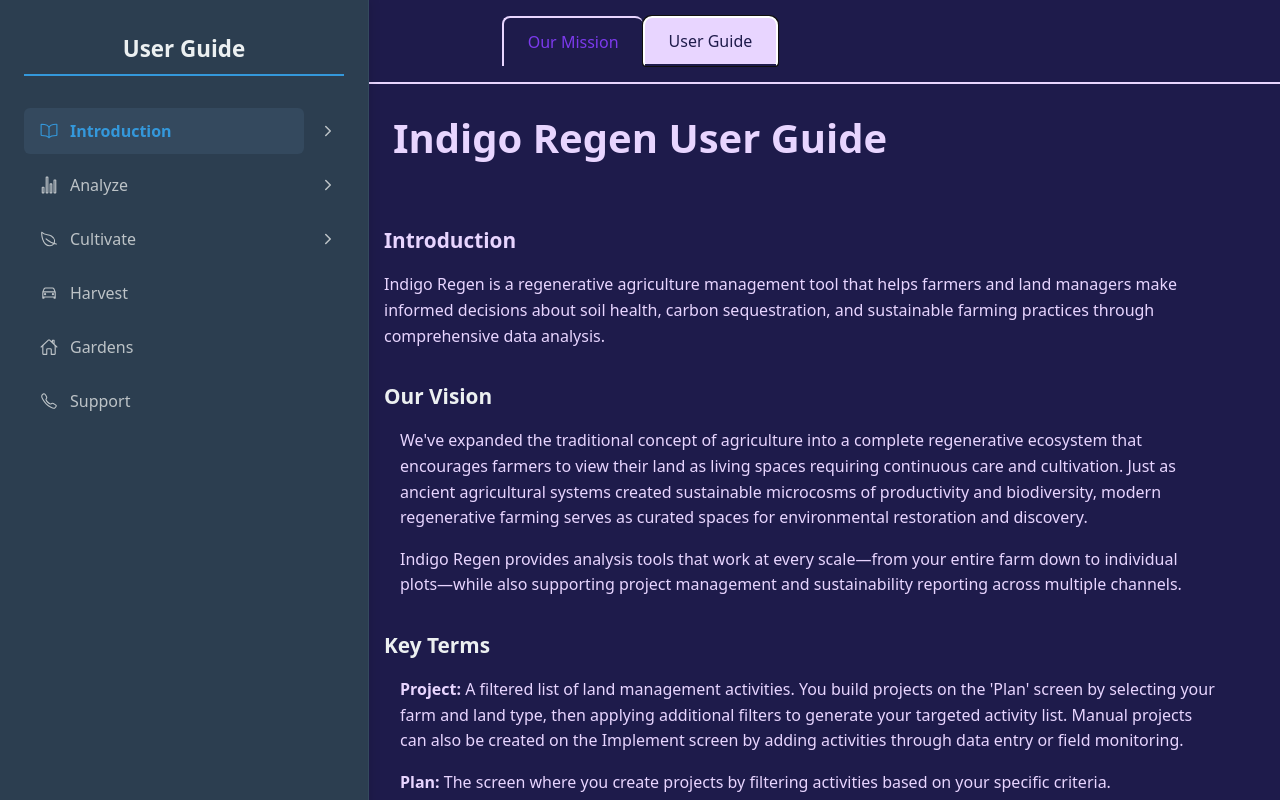
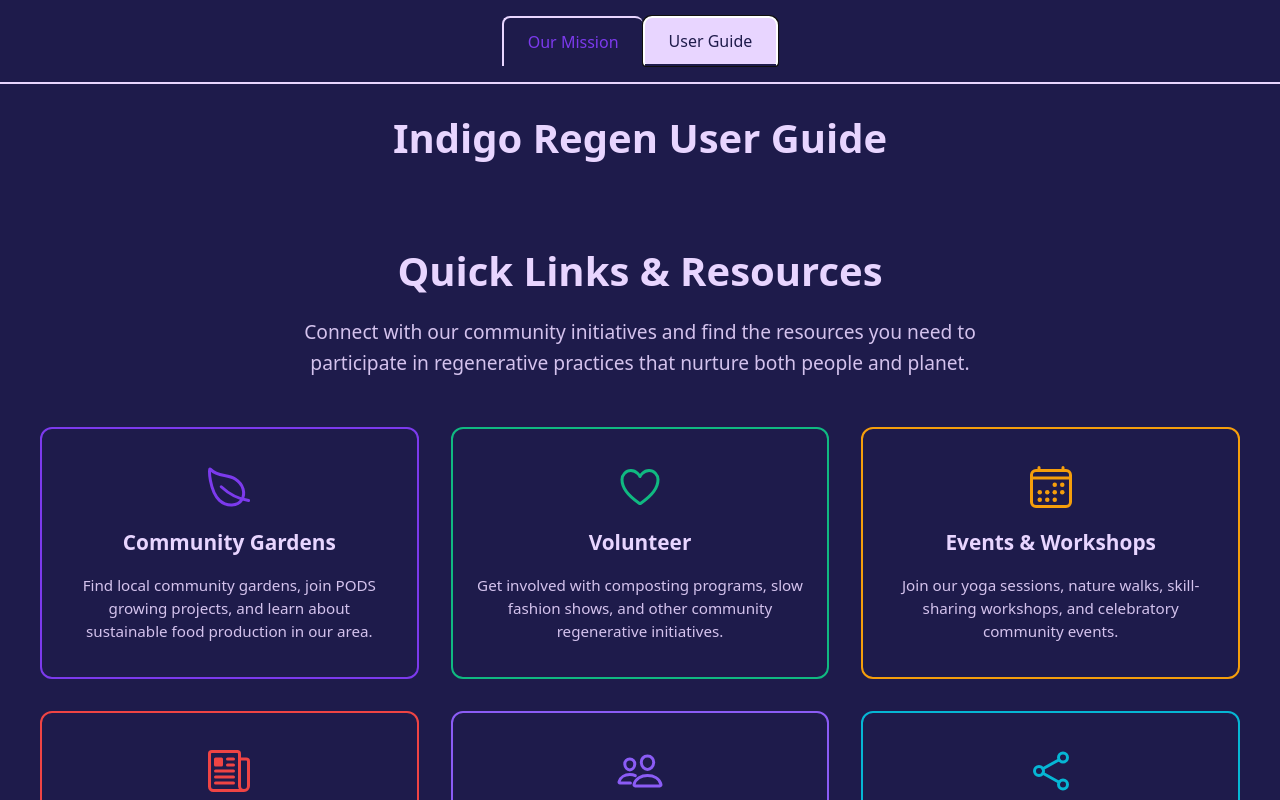
Before and after one commit to drewcydrew/IndigoRegen, a React (Vite) app: page / in a window 1280 px wide. Both pictures are taken after a click on the button "User Guide". Shown: the top 800 px of the page. Built offline with nearby package versions, Linux system fonts and the light colour scheme.

Commit message:
Updating user guide to quick links section

```diff
--- a/src/components/UserGuide.jsx
+++ b/src/components/UserGuide.jsx
@@ -1,507 +1,257 @@
-import React, { useState, useEffect } from 'react';
+import React from 'react';
 import {
+  IoLeafOutline,
+  IoGlobeOutline,
+  IoMailOutline,
+  IoCallOutline,
+  IoPeopleOutline,
+  IoNewspaperOutline,
+  IoCalendarOutline,
+  IoHeartOutline,
   IoBookOutline,
-  IoStatsChartOutline,
-  IoLeafOutline,
-  IoCarOutline,
-  IoHomeOutline,
-  IoCallOutline,
-  IoMenuOutline,
-  IoCloseOutline,
-  IoChevronDownOutline,
-  IoChevronForwardOutline
+  IoShareSocialOutline
 } from 'react-icons/io5';
-import userGuideContent from '../data/userGuideContent.json';
 
-const MediaSection = ({ media }) => {
-  const { src, title, type } = media;
-
-  // Auto-detect media type if not specified
-  const getMediaType = () => {
-    if (type) return type;
-    const extension = src.split('.').pop().toLowerCase();
-    return ['mp4', 'mov', 'avi', 'webm'].includes(extension) ? 'video' : 'image';
+const QuickLinkCard = ({ icon: Icon, title, description, link, color, onClick }) => {
+  const handleClick = () => {
+    if (onClick) {
+      onClick();
+    } else if (link) {
+      window.open(link, '_blank');
+    }
   };
-
-  const mediaType = getMediaType();
-
-  return (
-    <div className="media-section" style={{
-      flex: '1',
-      minWidth: '300px',
-      maxWidth: '100%'
-    }}>
-      {mediaType === 'video' ? (
-        <video
-          controls
-          muted
-          autoPlay
-          loop
-          className="demo-video"
-          style={{
-            objectFit: 'fill',
-            width: '100%',
-            height: 'auto',
-            borderRadius: '8px'
-          }}
-          poster={`/videos/${title.toLowerCase()}-poster.jpg`}
-        >
-          <source src={src} type="video/mp4" />
-          Your browser does not support the video tag.
-        </video>
-      ) : (
-        <img
-          src={src}
-          alt={title}
-          className="demo-image"
-          style={{
-            width: '100%',
-            height: 'auto',
-            borderRadius: '8px',
-            boxShadow: '0 4px 8px rgba(0,0,0,0.1)'
-          }}
-        />
-      )}
-      <p className="media-caption" style={{
-        textAlign: 'center',
-        marginTop: '0.5rem',
-        fontSize: '0.9rem',
-        color: '#bdc3c7',
-        fontStyle: 'italic'
-      }}>{title}</p>
-    </div>
-  );
-};
-
-const Section = ({ section, isMobile, sectionId }) => {
-  const renderContent = (content) => {
-    if (Array.isArray(content)) {
-      return (
-        <div className="bullet-points">
-          {content.map((item, index) => (
-            <p key={index} className="bullet-point" dangerouslySetInnerHTML={{ __html: item }} />
-          ))}
-        </div>
-      );
-    }
-    return <p className="paragraph" dangerouslySetInnerHTML={{ __html: content }} />;
-  };
-
-  const hasMedia = section.media;
 
   return (
     <div
-      id={sectionId}
-      className={hasMedia ? "section-with-media" : "section-content"}
+      className="quick-link-card"
+      onClick={handleClick}
       style={{
-        marginBottom: '2rem',
-        display: hasMedia ? 'flex' : 'block',
-        flexDirection: isMobile ? 'column' : 'row',
-        gap: isMobile ? '1rem' : '2rem',
-        alignItems: isMobile ? 'stretch' : 'flex-start',
-        scrollMarginTop: '2rem'
+        background: '#1E1B4B',
+        border: `2px solid ${color}`,
+        borderRadius: '12px',
+        padding: '1.5rem',
+        cursor: 'pointer',
+        transition: 'all 0.3s ease',
+        display: 'flex',
+        flexDirection: 'column',
+        alignItems: 'center',
+        textAlign: 'center',
+        minHeight: '200px',
+        justifyContent: 'center',
+        gap: '1rem',
+        ':hover': {
+          transform: 'translateY(-4px)',
+          boxShadow: `0 8px 25px rgba(${color}, 0.3)`
+        }
+      }}
+      onMouseEnter={(e) => {
+        e.currentTarget.style.transform = 'translateY(-4px)';
+        e.currentTarget.style.boxShadow = `0 8px 25px ${color}40`;
+        e.currentTarget.style.borderColor = color;
+      }}
+      onMouseLeave={(e) => {
+        e.currentTarget.style.transform = 'translateY(0)';
+        e.currentTarget.style.boxShadow = 'none';
+        e.currentTarget.style.borderColor = color;
       }}
     >
-      <div
-        className="section-content"
-        style={{
-          flex: hasMedia ? '1' : 'auto',
-          minWidth: hasMedia && !isMobile ? '300px' : 'auto'
-        }}
-      >
-        {section.subheading && (
+      <Icon size={48} color={color} />
       <h3 style={{
-            marginTop: '2rem',
-            marginBottom: '1rem',
-            color: '#ecf0f1',
-            fontSize: '1.3rem'
+        margin: 0,
+        color: '#E8D5FF',
+        fontSize: '1.3rem',
+        fontWeight: '600'
       }}>
-            {section.subheading}
+        {title}
       </h3>
-        )}
-        {renderContent(section.content)}
-      </div>
-      {hasMedia && (
-        <MediaSection media={section.media} />
-      )}
-    </div>
-  );
-};
-
-const DynamicPage = ({ pageKey, isMobile }) => {
-  const pageData = userGuideContent[pageKey];
-
-  if (!pageData) return <div>Page not found</div>;
-
-  const generateSectionId = (index, section) => {
-    if (section.subheading) {
-      return `${pageKey}-${section.subheading.toLowerCase().replace(/[^a-z0-9]/g, '-')}`;
-    }
-    return `${pageKey}-section-${index}`;
-  };
-
-  return (
-    <div className="section">
-      <h2 className="section-title">{pageData.title}</h2>
-      {pageData.sections.map((section, index) => (
-        <Section
-          key={index}
-          section={section}
-          isMobile={isMobile}
-          sectionId={generateSectionId(index, section)}
-        />
-      ))}
+      <p style={{
+        margin: 0,
+        color: '#E8D5FF',
+        fontSize: '0.95rem',
+        opacity: 0.9,
+        lineHeight: 1.5
+      }}>
+        {description}
+      </p>
     </div>
   );
 };
 
 function UserGuide() {
-  const [currentPage, setCurrentPage] = useState('introduction');
-  const [isSidebarOpen, setIsSidebarOpen] = useState(false);
-  const [isMobile, setIsMobile] = useState(false);
-  const [expandedPages, setExpandedPages] = useState({});
-  const [pendingScrollTarget, setPendingScrollTarget] = useState(null);
-
-  // Check if device is mobile
-  useEffect(() => {
-    const checkMobile = () => {
-      setIsMobile(window.innerWidth <= 768);
-      if (window.innerWidth > 768) {
-        setIsSidebarOpen(false);
+  const quickLinks = [
+    {
+      icon: IoLeafOutline,
+      title: 'Community Gardens',
+      description: 'Find local community gardens, join PODS growing projects, and learn about sustainable food production in our area.',
+      color: '#7C3AED',
+      onClick: () => window.open('mailto:gardens@indigoregen.com.au?subject=Community Gardens Inquiry', '_blank')
+    },
+    {
+      icon: IoHeartOutline,
+      title: 'Volunteer',
+      description: 'Get involved with composting programs, slow fashion shows, and other community regenerative initiatives.',
+      color: '#10B981',
+      onClick: () => window.open('mailto:volunteer@indigoregen.com.au?subject=Volunteer Inquiry', '_blank')
+    },
+    {
+      icon: IoCalendarOutline,
+      title: 'Events & Workshops',
+      description: 'Join our yoga sessions, nature walks, skill-sharing workshops, and celebratory community events.',
+      color: '#F59E0B',
+      onClick: () => window.open('mailto:events@indigoregen.com.au?subject=Events Inquiry', '_blank')
+    },
+    {
+      icon: IoNewspaperOutline,
+      title: 'Newsletter',
+      description: 'Subscribe to our newsletter for updates on regenerative practices, local columns, and community news.',
+      color: '#EF4444',
+      onClick: () => window.open('mailto:newsletter@indigoregen.com.au?subject=Newsletter Subscription', '_blank')
+    },
+    {
+      icon: IoPeopleOutline,
+      title: 'Skill Sharing',
+      description: 'Connect with neighbors to share resources, skills, and equipment. Build our community network.',
+      color: '#8B5CF6',
+      onClick: () => window.open('mailto:skillshare@indigoregen.com.au?subject=Skill Sharing', '_blank')
+    },
+    {
+      icon: IoShareSocialOutline,
+      title: 'Transport Sharing',
+      description: 'Join our car share network, community transport initiatives, and promote sustainable travel.',
+      color: '#06B6D4',
+      onClick: () => window.open('mailto:transport@indigoregen.com.au?subject=Transport Sharing', '_blank')
+    },
+    {
+      icon: IoBookOutline,
+      title: 'Learning Resources',
+      description: 'Access our library of things, educational materials on permaculture, and regenerative practices.',
+      color: '#84CC16',
+      onClick: () => window.open('mailto:learning@indigoregen.com.au?subject=Learning Resources', '_blank')
+    },
+    {
+      icon: IoGlobeOutline,
+      title: 'Climate Action',
+      description: 'Join our efforts in emissions reduction, climate resilience, and supporting the plant-based treaty.',
+      color: '#F97316',
+      onClick: () => window.open('mailto:climate@indigoregen.com.au?subject=Climate Action', '_blank')
     }
-    };
-
-    checkMobile();
-    window.addEventListener('resize', checkMobile);
-    return () => window.removeEventListener('resize', checkMobile);
-  }, []);
-
-  // Get sections with subheadings for each page
-  const getPageSections = (pageKey) => {
-    const pageData = userGuideContent[pageKey];
-    if (!pageData) return [];
-
-    return pageData.sections
-      .map((section, index) => ({
-        ...section,
-        id: section.subheading
-          ? `${pageKey}-${section.subheading.toLowerCase().replace(/[^a-z0-9]/g, '-')}`
-          : `${pageKey}-section-${index}`,
-        index
-      }))
-      .filter(section => section.subheading);
-  };
-
-  const pages = {
-    introduction: {
-      component: () => <DynamicPage pageKey="introduction" isMobile={isMobile} />,
-      title: 'Introduction',
-      icon: IoBookOutline,
-      color: '#3498db'
-    },
-    analyze: {
-      component: () => <DynamicPage pageKey="analyze" isMobile={isMobile} />,
-      title: 'Analyze',
-      icon: IoStatsChartOutline,
-      color: '#e74c3c'
-    },
-    cultivate: {
-      component: () => <DynamicPage pageKey="cultivate" isMobile={isMobile} />,
-      title: 'Cultivate',
-      icon: IoLeafOutline,
-      color: '#27ae60'
-    },
-    harvest: {
-      component: () => <DynamicPage pageKey="harvest" isMobile={isMobile} />,
-      title: 'Harvest',
-      icon: IoCarOutline,
-      color: '#f39c12'
-    },
-    gardens: {
-      component: () => <DynamicPage pageKey="gardens" isMobile={isMobile} />,
-      title: 'Gardens',
-      icon: IoHomeOutline,
-      color: '#9b59b6'
-    },
-    support: {
-      component: () => <DynamicPage pageKey="support" isMobile={isMobile} />,
-      title: 'Support',
-      icon: IoCallOutline,
-      color: '#1abc9c'
-    }
-  };
-
-  const renderPage = () => {
-    const PageComponent = pages[currentPage].component;
-    return <PageComponent />;
-  };
-
-  const handlePageChange = (pageId) => {
-    setCurrentPage(pageId);
-    setExpandedPages(prev => ({ ...prev, [pageId]: true }));
-    if (isMobile) {
-      setIsSidebarOpen(false);
-    }
-  };
-
-  // Handle pending scroll after page change
-  useEffect(() => {
-    if (pendingScrollTarget) {
-      const timer = setTimeout(() => {
-        const element = document.getElementById(pendingScrollTarget);
-        if (element) {
-          element.scrollIntoView({ behavior: 'smooth', block: 'start' });
-        }
-        setPendingScrollTarget(null);
-      }, 100); // Small delay to ensure page content is rendered
-
-      return () => clearTimeout(timer);
-    }
-  }, [currentPage, pendingScrollTarget]);
-
-  const handleSectionNavigation = (sectionId, targetPage) => {
-    // Extract page from sectionId if targetPage not provided
-    const pageKey = targetPage || sectionId.split('-')[0];
-
-    if (pageKey !== currentPage) {
-      // Navigate to different page first, then scroll
-      setCurrentPage(pageKey);
-      setExpandedPages(prev => ({ ...prev, [pageKey]: true }));
-      setPendingScrollTarget(sectionId);
-    } else {
-      // Same page, scroll immediately
-      const element = document.getElementById(sectionId);
-      if (element) {
-        element.scrollIntoView({ behavior: 'smooth', block: 'start' });
-      }
-    }
-
-    if (isMobile) {
-      setIsSidebarOpen(false);
-    }
-  };
-
-  const togglePageExpansion = (pageId) => {
-    setExpandedPages(prev => ({ ...prev, [pageId]: !prev[pageId] }));
-  };
-
-  const toggleSidebar = () => {
-    setIsSidebarOpen(!isSidebarOpen);
-  };
+  ];
 
   return (
-    <div className="user-guide-container" style={{ display: 'flex', minHeight: '100vh', gap: 0 }}>
-      {/* Mobile Header */}
-      {isMobile && (
+    <div className="quick-links-container" style={{
+      padding: '2rem 0',
+      maxWidth: '1200px',
+      margin: '0 auto'
+    }}>
+      <div className="intro-section" style={{
+        textAlign: 'center',
+        marginBottom: '3rem'
+      }}>
+        <h2 style={{
+          color: '#E8D5FF',
+          fontSize: '2.5rem',
+          marginBottom: '1rem',
+          fontWeight: '700'
+        }}>
+          Quick Links & Resources
+        </h2>
+        <p style={{
+          color: '#E8D5FF',
+          fontSize: '1.2rem',
+          opacity: 0.9,
+          lineHeight: 1.6,
+          maxWidth: '700px',
+          margin: '0 auto'
+        }}>
+          Connect with our community initiatives and find the resources you need
+          to participate in regenerative practices that nurture both people and planet.
+        </p>
+      </div>
+
+      <div
+        className="quick-links-grid"
+        style={{
+          display: 'grid',
+          gridTemplateColumns: 'repeat(auto-fit, minmax(300px, 1fr))',
+          gap: '2rem',
+          marginBottom: '3rem'
+        }}
+      >
+        {quickLinks.map((link, index) => (
+          <QuickLinkCard key={index} {...link} />
+        ))}
+      </div>
+
+      <div className="contact-section" style={{
+        background: '#1E1B4B',
+        border: '2px solid #7C3AED',
+        borderRadius: '12px',
+        padding: '2rem',
+        textAlign: 'center'
+      }}>
+        <h3 style={{
+          color: '#E8D5FF',
+          fontSize: '1.5rem',
+          marginBottom: '1rem',
+          fontWeight: '600'
+        }}>
+          Get In Touch
+        </h3>
+        <p style={{
+          color: '#E8D5FF',
+          marginBottom: '1.5rem',
+          opacity: 0.9
+        }}>
+          Have questions or want to get more involved? We'd love to hear from you!
+        </p>
+
         <div style={{
-          position: 'fixed',
-          top: 0,
-          left: 0,
-          right: 0,
-          height: '60px',
-          backgroundColor: '#2c3e50',
+          display: 'flex',
+          justifyContent: 'center',
+          gap: '2rem',
+          flexWrap: 'wrap'
+        }}>
+          <a
+            href="mailto:hello@indigoregen.com.au"
+            style={{
               display: 'flex',
               alignItems: 'center',
-          padding: '0 1rem',
-          zIndex: 1001,
-          borderBottom: '1px solid #34495e'
-        }}>
-          <button
-            onClick={toggleSidebar}
-            style={{
-              background: 'none',
-              border: 'none',
-              color: '#ecf0f1',
-              fontSize: '1.5rem',
-              cursor: 'pointer',
-              padding: '0.5rem',
-              borderRadius: '4px',
-              display: 'flex',
-              alignItems: 'center'
+              gap: '0.5rem',
+              color: '#7C3AED',
+              textDecoration: 'none',
+              fontSize: '1.1rem',
+              fontWeight: '500'
             }}
           >
-            {isSidebarOpen ? <IoCloseOutline size={24} /> : <IoMenuOutline size={24} />}
-          </button>
-          <h3 style={{
-            margin: '0 0 0 1rem',
-            fontSize: '1.2rem',
-            color: '#ecf0f1',
-            fontWeight: '600'
-          }}>
-            {pages[currentPage].title}
-          </h3>
-        </div>
-      )}
+            <IoMailOutline size={24} />
+            hello@indigoregen.com.au
+          </a>
 
-      {/* Overlay for mobile */}
-      {isMobile && isSidebarOpen && (
-        <div
+          <a
+            href="tel:+61XXXXXXXXX"
             style={{
-            position: 'fixed',
-            top: 0,
-            left: 0,
-            right: 0,
-            bottom: 0,
-            backgroundColor: 'rgba(0, 0, 0, 0.5)',
-            zIndex: 999
-          }}
-          onClick={() => setIsSidebarOpen(false)}
-        />
-      )}
-
-      {/* Sidebar */}
-      <div className="sidebar" style={{
-        width: isMobile ? '320px' : '320px',
-        minWidth: isMobile ? '320px' : '320px',
-        position: 'fixed',
-        top: isMobile ? '60px' : 0,
-        left: isMobile ? 0 : 0,
-        height: isMobile ? 'calc(100vh - 60px)' : '100vh',
-        backgroundColor: '#2c3e50',
-        padding: isMobile ? '1rem 1.5rem' : '2rem 1.5rem',
-        overflowY: 'auto',
-        borderRight: '1px solid #34495e',
-        boxShadow: '2px 0 10px rgba(0,0,0,0.1)',
-        transform: isMobile ? (isSidebarOpen ? 'translateX(0)' : 'translateX(-100%)') : 'translateX(0)',
-        visibility: isMobile ? (isSidebarOpen ? 'visible' : 'hidden') : 'visible',
-        transition: isMobile ? 'transform 0.3s ease, visibility 0.3s ease' : 'none',
-        zIndex: 1000
-      }}>
-        {!isMobile && (
-          <h3 style={{
-            margin: '0 0 2rem 0',
-            fontSize: '1.4rem',
-            fontWeight: '700',
-            color: '#ecf0f1',
-            borderBottom: '2px solid #3498db',
-            paddingBottom: '0.5rem'
-          }}>
-            User Guide
-          </h3>
-        )}
-        <nav>
-          <ul style={{ listStyle: 'none', padding: 0, margin: 0 }}>
-            {Object.entries(pages).map(([pageId, page]) => {
-              const IconComponent = page.icon;
-              const isActive = currentPage === pageId;
-              const isExpanded = expandedPages[pageId];
-              const sections = getPageSections(pageId);
-              const hasSections = sections.length > 0;
-
-              return (
-                <li key={pageId} style={{ marginBottom: '0.5rem' }}>
-                  <div style={{ display: 'flex', alignItems: 'center' }}>
-                    <button
-                      onClick={() => handlePageChange(pageId)}
-                      style={{
-                        background: isActive ? '#34495e' : 'none',
-                        border: 'none',
-                        color: isActive ? page.color : '#bdc3c7',
-                        cursor: 'pointer',
-                        textAlign: 'left',
-                        fontSize: '1rem',
-                        padding: '0.75rem 1rem',
-                        flex: 1,
-                        borderRadius: '6px',
-                        transition: 'all 0.3s ease',
-                        fontWeight: isActive ? '600' : '500',
               display: 'flex',
               alignItems: 'center',
-                        gap: '0.75rem'
-                      }}
-                      onMouseEnter={(e) => {
-                        if (!isActive) {
-                          e.target.style.backgroundColor = '#34495e';
-                          e.target.style.color = page.color;
-                          e.target.style.transform = 'translateX(4px)';
-                        }
-                      }}
-                      onMouseLeave={(e) => {
-                        if (!isActive) {
-                          e.target.style.backgroundColor = 'transparent';
-                          e.target.style.color = '#bdc3c7';
-                          e.target.style.transform = 'translateX(0)';
-                        }
+              gap: '0.5rem',
+              color: '#7C3AED',
+              textDecoration: 'none',
+              fontSize: '1.1rem',
+              fontWeight: '500'
             }}
           >
-                      <IconComponent
-                        size={18}
-                        style={{
-                          color: isActive ? page.color : '#bdc3c7',
-                          transition: 'color 0.3s ease'
-                        }}
-                      />
-                      {page.title}
-                    </button>
-                    {hasSections && (
-                      <button
-                        onClick={() => togglePageExpansion(pageId)}
-                        style={{
-                          background: 'none',
-                          border: 'none',
-                          color: '#bdc3c7',
-                          cursor: 'pointer',
-                          padding: '0.5rem',
-                          marginLeft: '0.5rem',
-                          borderRadius: '4px',
-                          display: 'flex',
-                          alignItems: 'center'
-                        }}
-                      >
-                        {isExpanded ? <IoChevronDownOutline size={16} /> : <IoChevronForwardOutline size={16} />}
-                      </button>
-                    )}
+            <IoCallOutline size={24} />
+            Call Us
+          </a>
         </div>
 
-                  {hasSections && isExpanded && (
-                    <ul style={{ listStyle: 'none', padding: 0, margin: '0.5rem 0 0 2rem' }}>
-                      {sections.map((section) => (
-                        <li key={section.id} style={{ marginBottom: '0.25rem' }}>
-                          <button
-                            onClick={() => handleSectionNavigation(section.id, pageId)}
-                            style={{
-                              background: 'none',
-                              border: 'none',
-                              color: '#95a5a6',
-                              cursor: 'pointer',
-                              textAlign: 'left',
+        <p style={{
+          color: '#E8D5FF',
+          marginTop: '1.5rem',
           fontSize: '0.9rem',
-                              padding: '0.5rem 0.75rem',
-                              width: '100%',
-                              borderRadius: '4px',
-                              transition: 'all 0.3s ease'
-                            }}
-                            onMouseEnter={(e) => {
-                              e.target.style.backgroundColor = '#34495e';
-                              e.target.style.color = '#ecf0f1';
-                            }}
-                            onMouseLeave={(e) => {
-                              e.target.style.backgroundColor = 'transparent';
-                              e.target.style.color = '#95a5a6';
-                            }}
-                          >
-                            {section.subheading}
-                          </button>
-                        </li>
-                      ))}
-                    </ul>
-                  )}
-                </li>
-              );
-            })}
-          </ul>
-        </nav>
-      </div>
-
-      {/* Main Content */}
-      <div className="main-content" style={{
-        flex: 1,
-        marginLeft: isMobile ? '0' : '320px',
-        marginTop: isMobile ? '60px' : '0',
-        padding: isMobile ? '1rem' : '2rem',
-        minHeight: isMobile ? 'calc(100vh - 60px)' : '100vh'
+          opacity: 0.8
         }}>
-        {renderPage()}
+          We typically respond within 24-48 hours. All inquiries welcome!
+        </p>
       </div>
     </div>
   );
```
Lines whose indentation alone changed are shown as unchanged.
